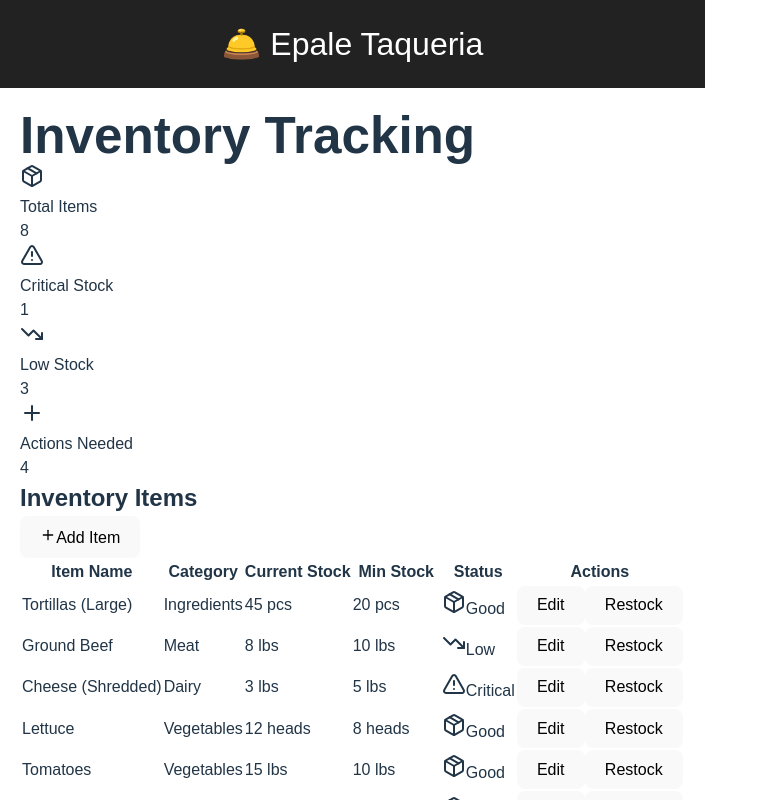
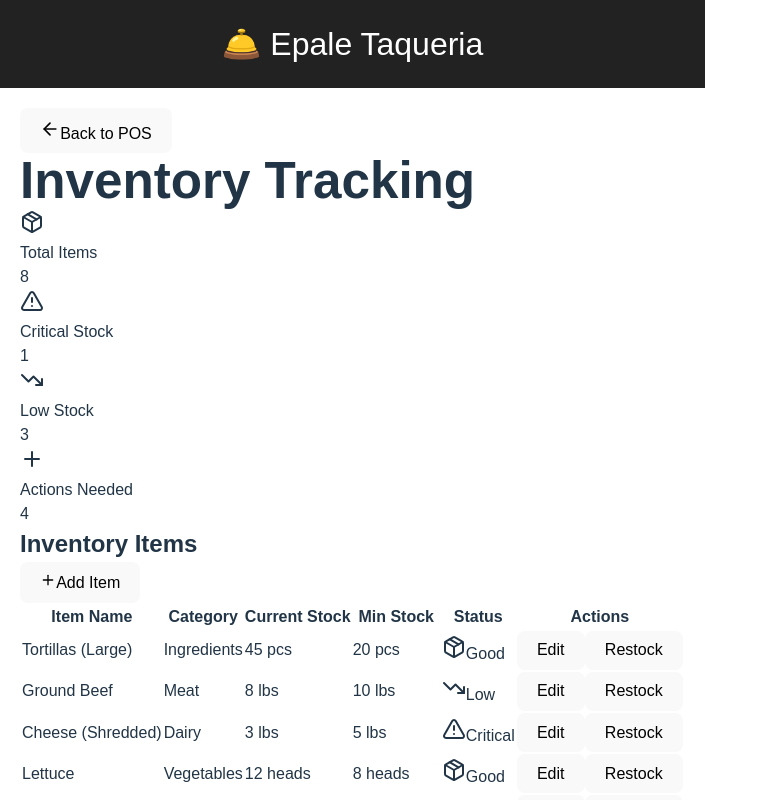
Before and after one commit to Randymor10/POS-tablet, a React (Vite) app: page /inventory-tracking in a window 1280 px wide. Shown: the whole page, without its empty margins (0-768 px from the left). Built offline with nearby package versions, Linux system fonts and the light colour scheme.

Commit message:
Add back buttons and fix styling on admin pages

```diff
--- a/src/pages/EmployeeManagementPage.tsx
+++ b/src/pages/EmployeeManagementPage.tsx
@@ -1,10 +1,12 @@
 import React, { useState, useEffect } from 'react';
-import { Plus, Edit, Trash2, Users, UserCheck, UserX } from 'lucide-react';
+import { useNavigate } from 'react-router-dom';
+import { ArrowLeft, Plus, Edit, Trash2, Users, UserCheck, UserX } from 'lucide-react';
 import { supabase } from '../lib/supabase';
 import KioskLayout from '../layout/KioskLayout';
 import type { Employee } from '../lib/supabase';
 
 const EmployeeManagementPage: React.FC = () => {
+  const navigate = useNavigate();
   const [employees, setEmployees] = useState<Employee[]>([]);
   const [isLoading, setIsLoading] = useState(true);
   const [isAddModalOpen, setIsAddModalOpen] = useState(false);
@@ -158,8 +160,15 @@
   return (
     <KioskLayout>
       <div className="max-w-6xl mx-auto">
-        <div className="mb-6">
-          <h1 className="text-2xl font-bold text-gray-900 mb-4">Employee Management</h1>
+        <div className="flex items-center gap-4 mb-6">
+          <button
+            onClick={() => navigate('/')}
+            className="flex items-center gap-2 px-4 py-2 bg-red-600 text-white rounded-lg hover:bg-red-700 transition-colors shadow"
+          >
+            <ArrowLeft size={20} />
+            Back to POS
+          </button>
+          <h1 className="text-2xl font-bold text-gray-900">Employee Management</h1>
         </div>
 
         {/* Stats Cards */}
--- a/src/pages/InventoryTrackingPage.tsx
+++ b/src/pages/InventoryTrackingPage.tsx
@@ -1,8 +1,11 @@
 import React from 'react';
-import { Package, AlertTriangle, TrendingDown, Plus } from 'lucide-react';
+import { useNavigate } from 'react-router-dom';
+import { ArrowLeft, Package, AlertTriangle, TrendingDown, Plus } from 'lucide-react';
 import KioskLayout from '../layout/KioskLayout';
 
 const InventoryTrackingPage: React.FC = () => {
+  const navigate = useNavigate();
+
   // Mock inventory data - replace with real data from your backend
   const inventoryItems = [
     { id: 1, name: 'Tortillas (Large)', category: 'Ingredients', stock: 45, minStock: 20, unit: 'pcs', status: 'good' },
@@ -44,8 +47,15 @@
   return (
     <KioskLayout>
       <div className="max-w-6xl mx-auto">
-        <div className="mb-6">
-          <h1 className="text-2xl font-bold text-gray-900 mb-4">Inventory Tracking</h1>
+        <div className="flex items-center gap-4 mb-6">
+          <button
+            onClick={() => navigate('/')}
+            className="flex items-center gap-2 px-4 py-2 bg-red-600 text-white rounded-lg hover:bg-red-700 transition-colors shadow"
+          >
+            <ArrowLeft size={20} />
+            Back to POS
+          </button>
+          <h1 className="text-2xl font-bold text-gray-900">Inventory Tracking</h1>
         </div>
 
         {/* Stats Cards */}
--- a/src/pages/SalesTrackingPage.tsx
+++ b/src/pages/SalesTrackingPage.tsx
@@ -1,7 +1,8 @@
 import React, { useState, useEffect } from 'react';
+import { useNavigate } from 'react-router-dom';
+import { ArrowLeft, Calendar, DollarSign, TrendingUp, Users } from 'lucide-react';
 import { getAllSales, getSalesByEmployee } from '../utils/sales';
 import { useEmployee } from '../contexts/EmployeeContext';
-import { Calendar, DollarSign, TrendingUp, Users } from 'lucide-react';
 import KioskLayout from '../layout/KioskLayout';
 import type { SaleRecord } from '../utils/sales';
 
@@ -11,6 +12,7 @@
   const [filter, setFilter] = useState<'all' | 'today' | 'week' | 'month'>('today');
 
   const { employee } = useEmployee();
+  const navigate = useNavigate();
 
   useEffect(() => {
     loadSales();
@@ -60,8 +62,16 @@
   return (
     <KioskLayout>
       <div className="max-w-6xl mx-auto">
-        <div className="mb-6">
-          <h1 className="text-2xl font-bold text-gray-900 mb-4">Sales Tracking</h1>
+        <div className="flex items-center gap-4 mb-6">
+          <button
+            onClick={() => navigate('/')}
+            className="flex items-center gap-2 px-4 py-2 bg-red-600 text-white rounded-lg hover:bg-red-700 transition-colors shadow"
+          >
+            <ArrowLeft size={20} />
+            Back to POS
+          </button>
+          <h1 className="text-2xl font-bold text-gray-900">Sales Tracking</h1>
+        </div>
 
         {/* Filter Buttons */}
         <div className="flex gap-2 mb-6">
@@ -77,13 +87,12 @@
               className={`px-4 py-2 rounded-lg font-medium transition-colors ${
                 filter === key
                   ? 'bg-red-600 text-white'
-                    : 'bg-white text-gray-700 hover:bg-gray-50 border border-gray-300'
+                  : 'bg-white text-gray-700 hover:bg-gray-50 border border-gray-300 shadow'
               }`}
             >
               {label}
             </button>
           ))}
-          </div>
         </div>
 
         {/* Stats Cards */}
--- a/src/pages/SystemSettingsPage.tsx
+++ b/src/pages/SystemSettingsPage.tsx
@@ -1,8 +1,10 @@
 import React, { useState } from 'react';
-import { Settings, Save, RefreshCw } from 'lucide-react';
+import { useNavigate } from 'react-router-dom';
+import { ArrowLeft, Settings, Save, RefreshCw } from 'lucide-react';
 import KioskLayout from '../layout/KioskLayout';
 
 const SystemSettingsPage: React.FC = () => {
+  const navigate = useNavigate();
   const [settings, setSettings] = useState({
     taxRate: 9.25,
     currency: 'USD',
@@ -47,8 +49,15 @@
   return (
     <KioskLayout>
       <div className="max-w-4xl mx-auto">
-        <div className="mb-6">
-          <h1 className="text-2xl font-bold text-gray-900 mb-4">System Settings</h1>
+        <div className="flex items-center gap-4 mb-6">
+          <button
+            onClick={() => navigate('/')}
+            className="flex items-center gap-2 px-4 py-2 bg-red-600 text-white rounded-lg hover:bg-red-700 transition-colors shadow"
+          >
+            <ArrowLeft size={20} />
+            Back to POS
+          </button>
+          <h1 className="text-2xl font-bold text-gray-900">System Settings</h1>
         </div>
 
         <div className="bg-white rounded-lg shadow border overflow-hidden">
```
Lines whose indentation alone changed are shown as unchanged.
